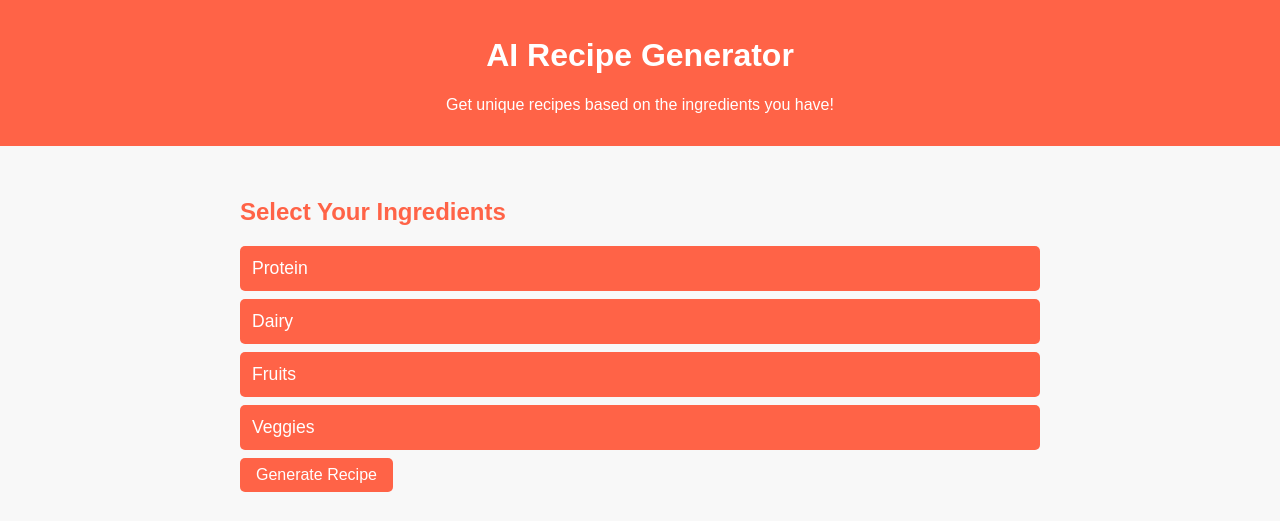
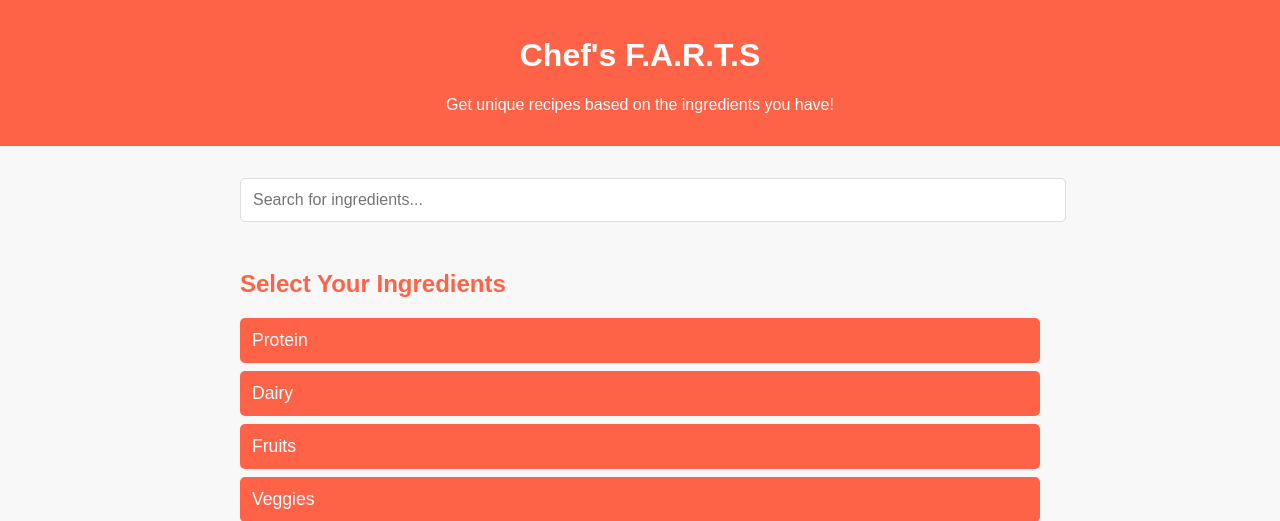
Before and after one commit to quangshuynh/AI-Cooking-Assistant, a Flask app: page / in a window 1280 px wide. Shown: the top 521 px of the page. Run offline with Flask 3, Linux system fonts and the light colour scheme.

Commit message:
working search for ingredients

```diff
--- /dev/null
+++ b/flask-server/static/styles/script.js
@@ -0,0 +1,67 @@
+// toggle the display of each ingredient list
+function toggleCategory(categoryId, show = null) {
+    const categoryList = document.getElementById(categoryId);
+    if (show === true) {
+        categoryList.style.display = 'flex';
+    } else if (show === false) {
+        categoryList.style.display = 'none';
+    } else {
+        categoryList.style.display = categoryList.style.display === 'flex' ? 'none' : 'flex';
+    }
+}
+
+// filter ingredients based on search input and show matching categories
+function filterIngredients() {
+    const searchValue = document.getElementById('ingredient-search').value.toLowerCase();
+    const ingredients = document.querySelectorAll('.ingredient-item');
+
+    const categories = {
+        "protein-list": false,
+        "dairy-list": false,
+        "fruits-list": false,
+        "veggies-list": false
+    };
+
+    ingredients.forEach(item => {
+        const ingredientText = item.textContent.toLowerCase();
+        const category = item.parentElement.id;
+
+        if (ingredientText.includes(searchValue)) {
+            item.style.display = 'block';
+            categories[category] = true; // mark category to be shown if there's a match
+        } else {
+            item.style.display = 'none';
+        }
+    });
+
+    // show or hide categories based on matches
+    Object.keys(categories).forEach(categoryId => {
+        toggleCategory(categoryId, categories[categoryId]);
+    });
+}
+
+// select ingredient elements
+const ingredients = document.querySelectorAll('.ingredient-item');
+
+ingredients.forEach(item => {
+    item.addEventListener('click', () => {
+        item.classList.toggle('selected');
+    });
+});
+
+// generate a placeholder recipe based on selected ingredients
+function generateRecipe() {
+    const selectedIngredients = Array.from(document.querySelectorAll('.ingredient-item.selected'))
+        .map(item => item.textContent);
+
+    const recipeDisplay = document.getElementById('recipe-display');
+    if (selectedIngredients.length > 0) {
+        recipeDisplay.innerHTML = `
+            <h3>Generated Recipe</h3>
+            <p>Ingredients: ${selectedIngredients.join(', ')}</p>
+            <p>Instructions: Combine the selected ingredients with your favorite spices and cook until perfect! Enjoy your unique dish!</p>
+        `;
+    } else {
+        recipeDisplay.innerHTML = `<p>Please select at least one ingredient to generate a recipe.</p>`;
+    }
+}
--- a/flask-server/static/styles/styles.css
+++ b/flask-server/static/styles/styles.css
@@ -24,6 +24,15 @@ main {
 
 .section h2 {
     color: #ff6347;
+}
+
+.search-box {
+    width: 100%;
+    padding: 0.75rem;
+    font-size: 1rem;
+    margin-bottom: 1rem;
+    border: 1px solid #ddd;
+    border-radius: 5px;
 }
 
 .category-button {
--- a/flask-server/templates/index.html
+++ b/flask-server/templates/index.html
@@ -9,11 +9,16 @@
 <body>
 
     <header>
-        <h1>AI Recipe Generator</h1>
+        <h1>Chef's F.A.R.T.S</h1>
         <p>Get unique recipes based on the ingredients you have!</p>
     </header>
 
     <main>
+        <!-- Ingredient Search Box -->
+        <div class="section">
+            <input type="text" id="ingredient-search" class="search-box" placeholder="Search for ingredients..." oninput="filterIngredients()">
+        </div>
+
         <!-- Ingredient Selection Section -->
         <div class="section" id="ingredients-section">
             <h2>Select Your Ingredients</h2>
@@ -25,7 +30,6 @@
                 <div class="ingredient-item">Beef</div>
                 <div class="ingredient-item">Tofu</div>
                 <div class="ingredient-item">Eggs</div>
-                <!-- Add more protein options as needed -->
             </div>
 
             <!-- Dairy Category -->
@@ -35,7 +39,6 @@
                 <div class="ingredient-item">Cheese</div>
                 <div class="ingredient-item">Yogurt</div>
                 <div class="ingredient-item">Butter</div>
-                <!-- Add more dairy options as needed -->
             </div>
 
             <!-- Fruits Category -->
@@ -45,7 +48,6 @@
                 <div class="ingredient-item">Banana</div>
                 <div class="ingredient-item">Strawberry</div>
                 <div class="ingredient-item">Orange</div>
-                <!-- Add more fruit options as needed -->
             </div>
 
             <!-- Veggies Category -->
@@ -55,7 +57,6 @@
                 <div class="ingredient-item">Carrot</div>
                 <div class="ingredient-item">Lettuce</div>
                 <div class="ingredient-item">Broccoli</div>
-                <!-- Add more veggie options as needed -->
             </div>
 
             <button class="generate-btn" onclick="generateRecipe()">Generate Recipe</button>
@@ -70,39 +71,6 @@
         </div>
     </main>
 
-    <script>
-        // Toggle the display of each ingredient list
-        function toggleCategory(categoryId) {
-            const categoryList = document.getElementById(categoryId);
-            categoryList.style.display = categoryList.style.display === 'flex' ? 'none' : 'flex';
-        }
-
-        // Select ingredient elements
-        const ingredients = document.querySelectorAll('.ingredient-item');
-
-        ingredients.forEach(item => {
-            item.addEventListener('click', () => {
-                item.classList.toggle('selected');
-            });
-        });
-
-        // Generate a placeholder recipe based on selected ingredients
-        function generateRecipe() {
-            const selectedIngredients = Array.from(document.querySelectorAll('.ingredient-item.selected'))
-                .map(item => item.textContent);
-
-            const recipeDisplay = document.getElementById('recipe-display');
-            if (selectedIngredients.length > 0) {
-                recipeDisplay.innerHTML = `
-                    <h3>Generated Recipe</h3>
-                    <p>Ingredients: ${selectedIngredients.join(', ')}</p>
-                    <p>Instructions: Combine the selected ingredients with your favorite spices and cook until perfect! Enjoy your unique dish!</p>
-                `;
-            } else {
-                recipeDisplay.innerHTML = `<p>Please select at least one ingredient to generate a recipe.</p>`;
-            }
-        }
-    </script>
-
+    <script src="../static/styles/script.js"></script>
 </body>
 </html>
```
